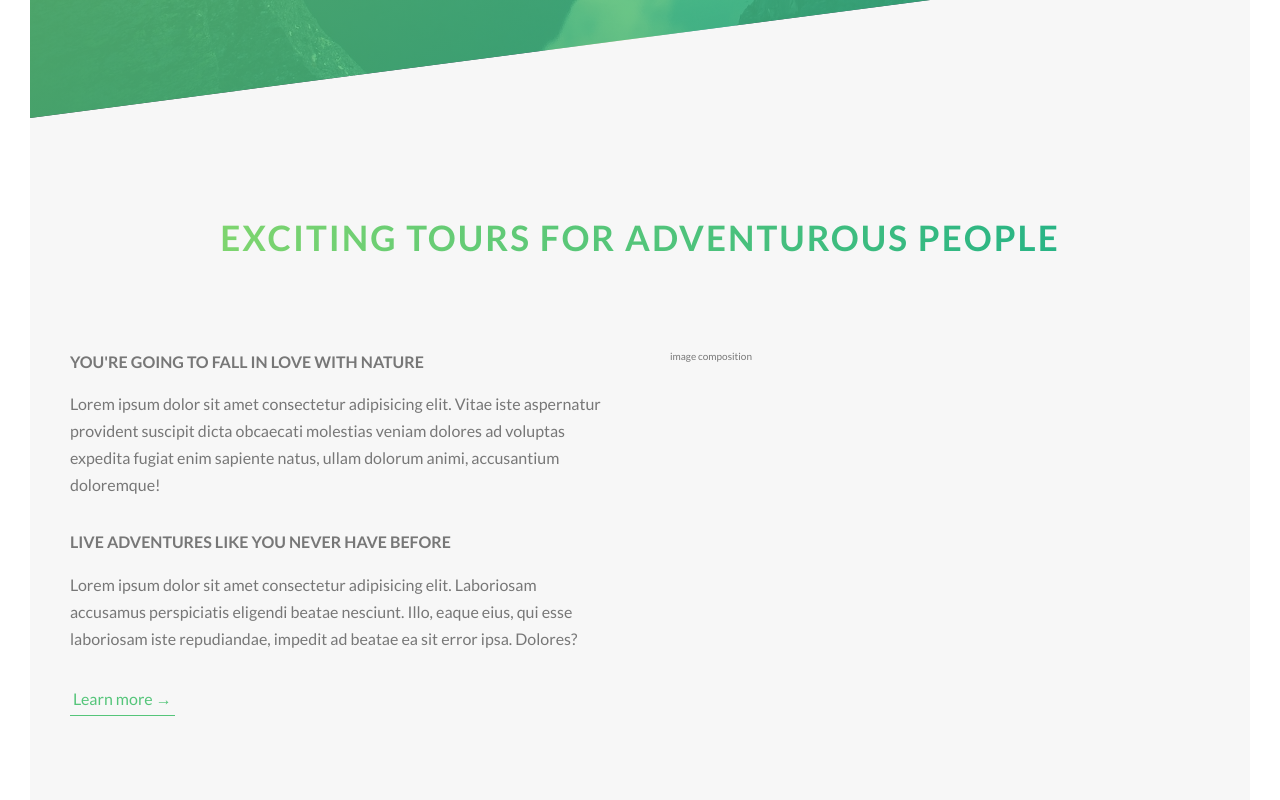
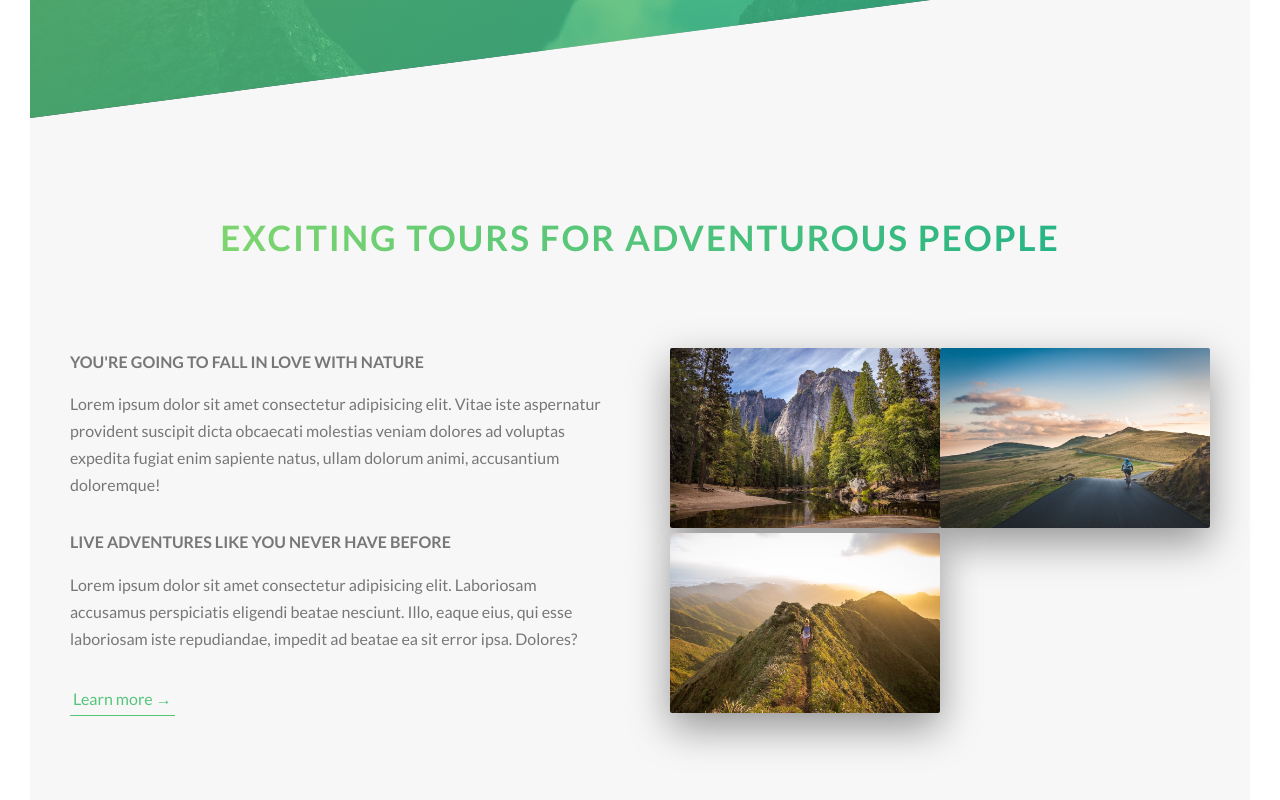
Before and after one commit to carlosmertens/hiking-tours, a Next.js app: page / in a window 1280 px wide. Shown: the part 672-1472 px from the top of the page. Built offline with nearby package versions, Linux system fonts and the light colour scheme.

Commit message:
feat: images components for About section

```diff
--- a/components/About.tsx
+++ b/components/About.tsx
@@ -1,3 +1,5 @@
+import Image from 'next/image';
+
 export const About = () => {
   return (
     <section className='section-about'>
@@ -33,7 +35,49 @@ export const About = () => {
             Learn more &rarr;
           </a>
         </div>
-        <div className='col-1-of-2'>image composition</div>
+        <div className='col-1-of-2'>
+          <div className='composition'>
+            <img
+              src='/nat-1-large.jpg'
+              alt='photo nature'
+              className='composition__photo composition__photo--p1'
+            />
+            <img
+              src='/nat-2-large.jpg'
+              alt='photo nature'
+              className='composition__photo composition__photo--p1'
+            />
+            <img
+              src='/nat-3-large.jpg'
+              alt='photo nature'
+              className='composition__photo composition__photo--p1'
+            />
+
+            {/* <Image
+              src='/nat-1-large.jpg'
+              alt='photo nature'
+              width={500}
+              height={500}
+              className='composition__photo composition__photo--p1'
+            /> */}
+
+            {/* <Image
+              src='/nat-2-large.jpg'
+              alt='photo nature'
+              width={500}
+              height={500}
+              className='composition__photo composition__photo--p2'
+            /> */}
+
+            {/* <Image
+              src='/nat-3-large.jpg'
+              alt='photo nature'
+              width={500}
+              height={500}
+              className='composition__photo composition__photo--p3'
+            /> */}
+          </div>
+        </div>
       </div>
     </section>
   );
--- /dev/null
+++ b/styles/components/_composition.scss
@@ -0,0 +1,7 @@
+.composition {
+  &__photo {
+    width: 50%;
+    box-shadow: 0 1.5rem 4rem rgba($color-black, 0.4);
+    border-radius: 2px;
+  }
+}
--- a/styles/main.scss
+++ b/styles/main.scss
@@ -8,6 +8,7 @@
 @import 'base/utilities';
 
 @import 'components/button';
+@import 'components/composition';
 
 @import 'layout/grid';
 @import 'layout/header';
```
